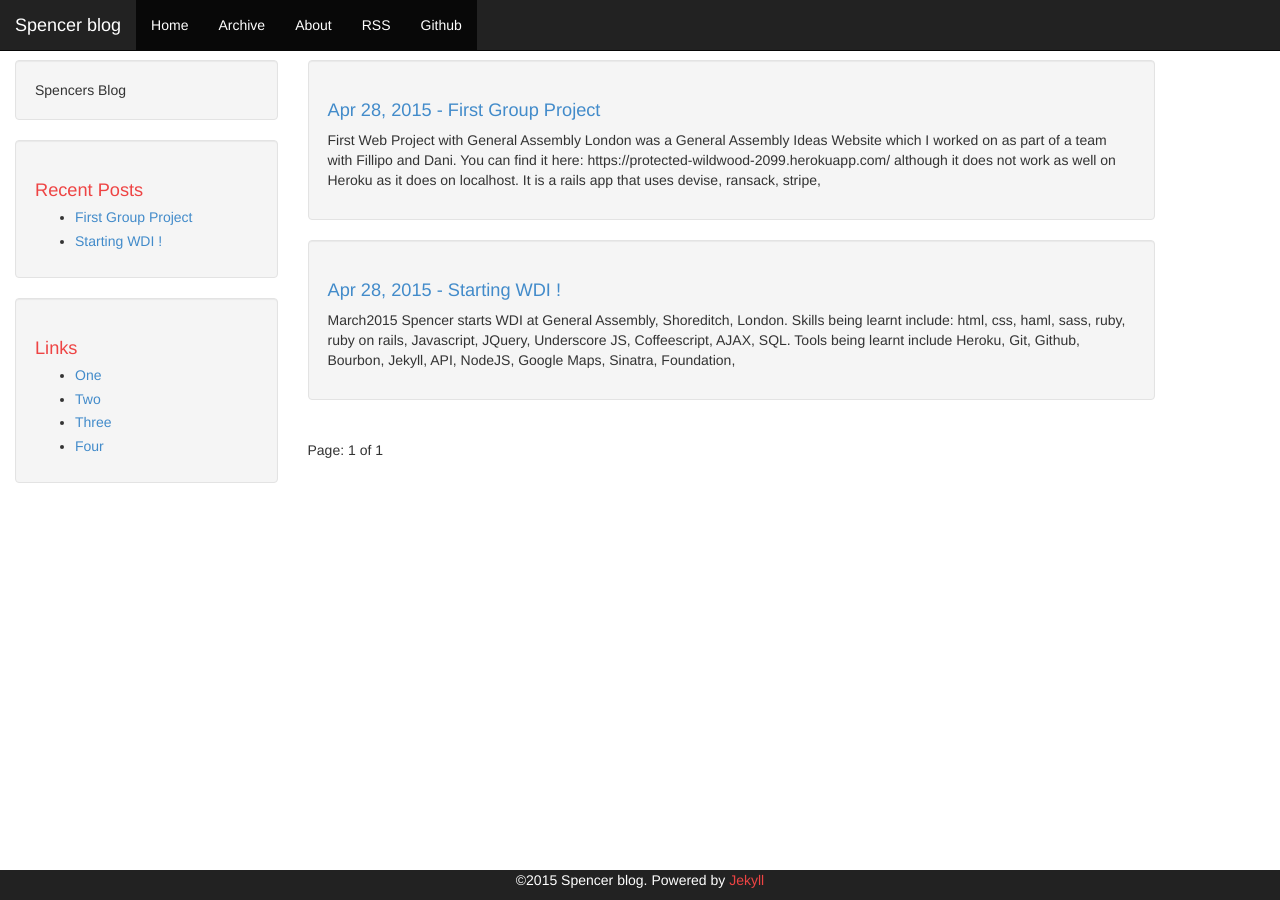
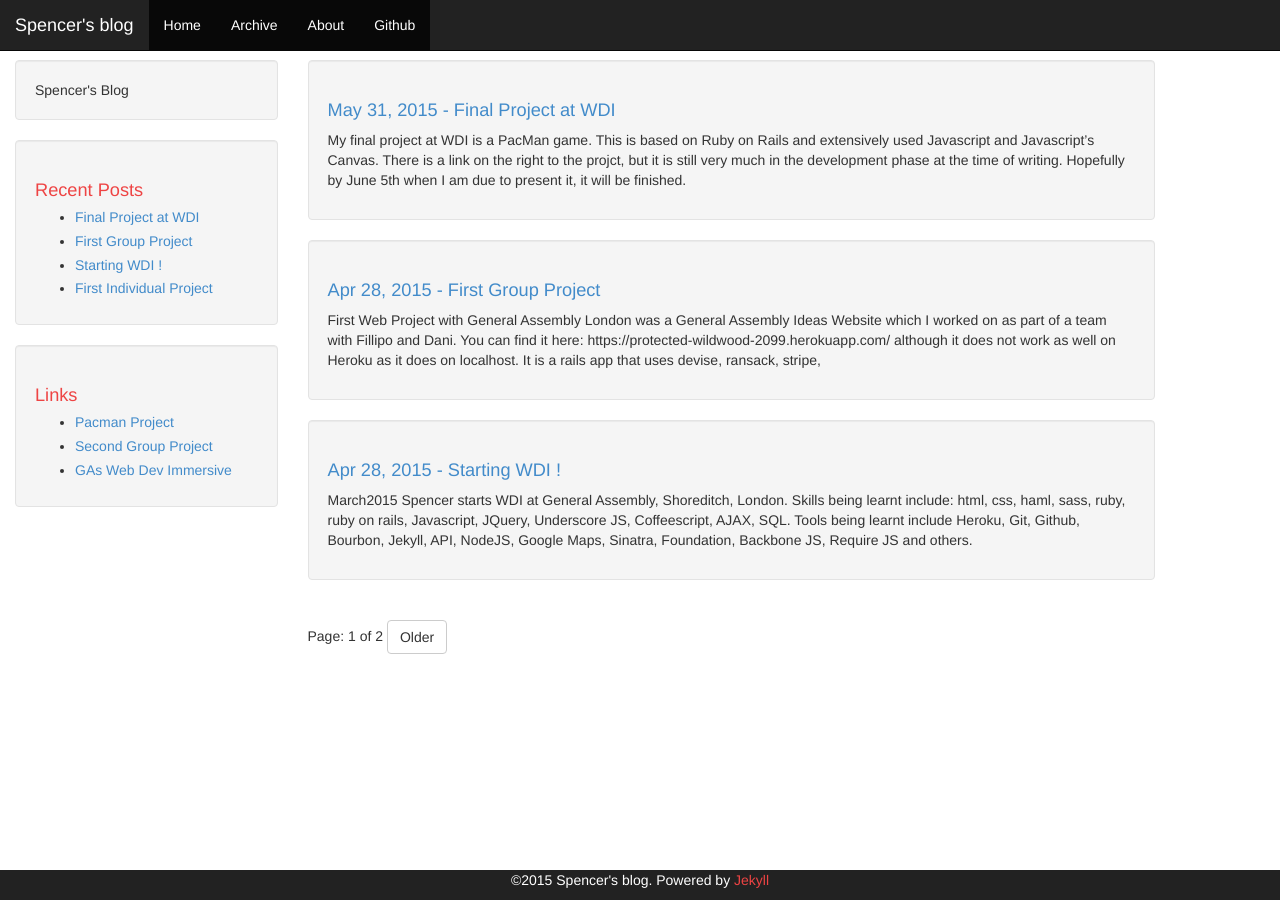
Before and after one commit to spencermeyer/spencermeyer.github.io, a Jekyll site: the page built from index.html, in a window 1280 px wide. Built offline with Jekyll 4.4.1, drawn with Linux system fonts in a browser that asks for light colours; Markdown is read by kramdown in place of the engine named in the settings; the list of posts is cut into pages by our own code.

Commit message:
updates to first and final project

```diff
--- a/_config.yml
+++ b/_config.yml
@@ -1,7 +1,7 @@
 # Jekyll configuration
 
-name: Spencer blog
-description: Spencers Blog
+name: Spencer's blog
+description: Spencer's Blog
 
 # url is currently only used only for the RSS feed in feed.xml
 url: http://spencermeyer.github.io
--- a/_includes/header.html
+++ b/_includes/header.html
@@ -31,7 +31,6 @@
                     <li class="active visible-xs-block"><a href="{{ site.baseurl }}/links.html">Links</a></li>
                     <li class="active"><a href="{{ site.baseurl }}/archive.html">Archive</a></li>
                     <li class="active"><a href="{{ site.baseurl }}/about.html">About</a></li>
-                    <li class="active"><a href="{{ site.baseurl }}/feed.xml">RSS</a></li>
                     {% if site.github != '' %}
                       <li class="active"><a href="https://github.com/{{ site.github }}">Github</a></li>
                     {% endif %}
--- a/_includes/links-list.html
+++ b/_includes/links-list.html
@@ -1,7 +1,6 @@
 <h1>Links</h1>
 <ul>
-  <li><a href="#">One</a></li>
-  <li><a href="#">Two</a></li>
-  <li><a href="#">Three</a></li>
-  <li><a href="#">Four</a></li>
+  <li><a href="http://gentle-journey-1579.herokuapp.com/">Pacman Project</a></li>
+  <li><a href="https://protected-wildwood-2099.herokuapp.com/">Second Group Project</a></li>
+  <li><a href="https://generalassemb.ly/education/web-development-immersive">GAs Web Dev Immersive</a></li>
 </ul>
--- /dev/null
+++ b/_posts/2015-04-17-first-individual-project.markdown
@@ -0,0 +1,9 @@
+---
+layout: post
+title:  "First Individual Project"
+date:   2015-04-17 15:43:52
+categories: jekyll update
+---
+
+March2015
+My first individual project at General Assembly London on the Web development immersive program was a "noughts and crosses" / "tick tack toe" game.  This ran on Ruby on Rails where the data was stored in a sql database.  My best achievement was to write custom code to find a line of noughts or crosses in the game.  The code can be seen in my github repository.
--- a/_posts/2015-04-28-welcome-to-jekyll.markdown
+++ b/_posts/2015-04-28-welcome-to-jekyll.markdown
@@ -8,7 +8,7 @@ categories: jekyll update
 March2015
 Spencer starts WDI at General Assembly, Shoreditch, London.
 Skills being learnt include: html, css, haml, sass, ruby, ruby on rails, Javascript, JQuery, Underscore JS, Coffeescript, AJAX, SQL.
-Tools being learnt include Heroku, Git, Github, Bourbon, Jekyll, API, NodeJS, Google Maps, Sinatra, Foundation,
+Tools being learnt include Heroku, Git, Github, Bourbon, Jekyll, API, NodeJS, Google Maps, Sinatra, Foundation, Backbone JS, Require JS and others.
 
 [jekyll]:      http://jekyllrb.com
 [jekyll-gh]:   https://github.com/jekyll/jekyll
--- /dev/null
+++ b/_posts/2015-05-31-final_project_at_WDI.markdown
@@ -0,0 +1,8 @@
+---
+layout: post
+title:  "Final Project at WDI"
+date:   2015-05-31 15:43:53
+categories: jekyll update
+---
+
+My final project at WDI is a PacMan game.  This is based on Ruby on Rails and extensively used Javascript and Javascript's Canvas.  There is a link on the right to the projct, but it is still very much in the development phase at the time of writing.  Hopefully by June 5th when I am due to present it, it will be finished.
```
Also changed, not shown: db/schema.rb (added, +24 -0 lines), readme.md, 1 other file.
